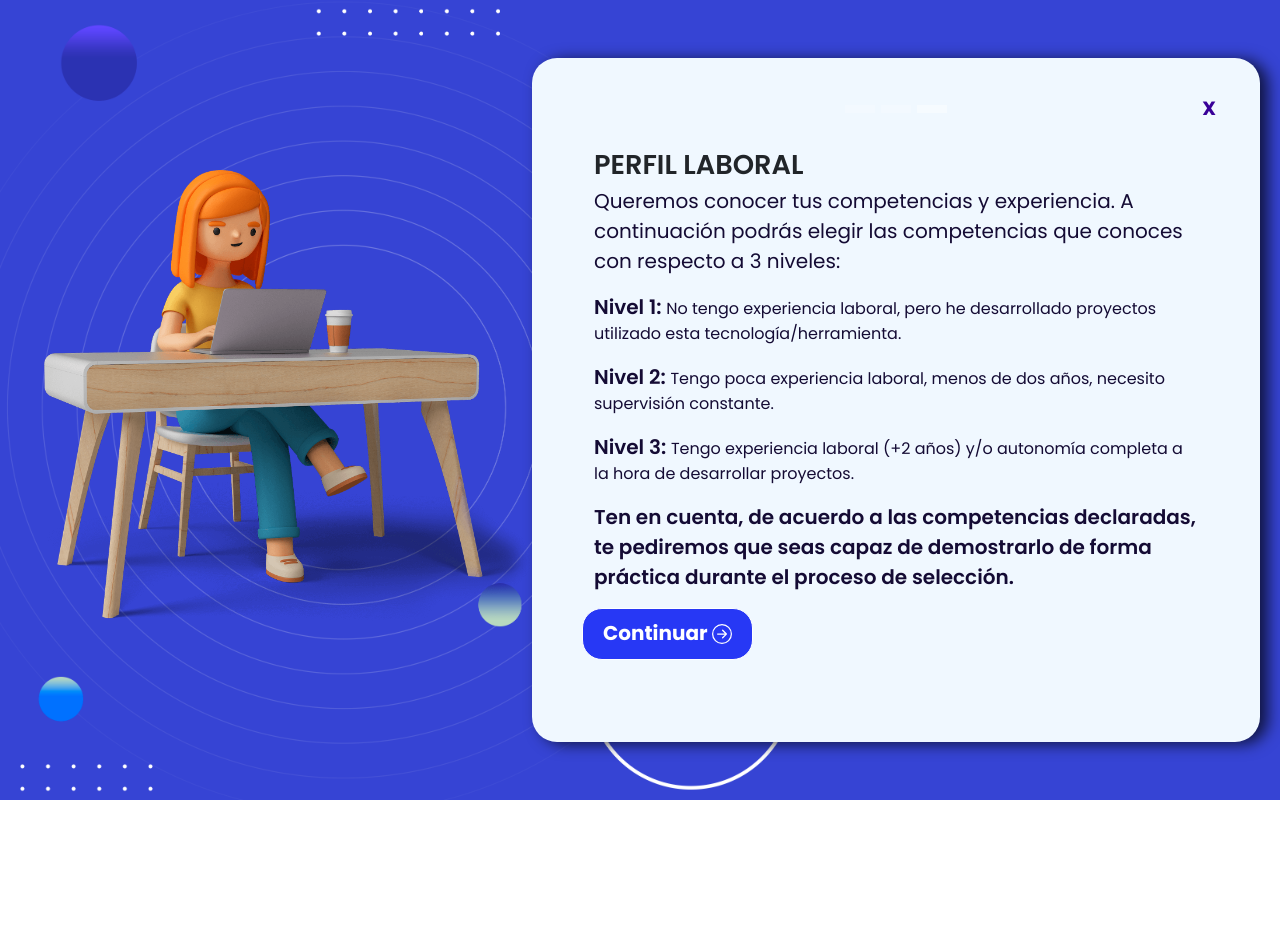
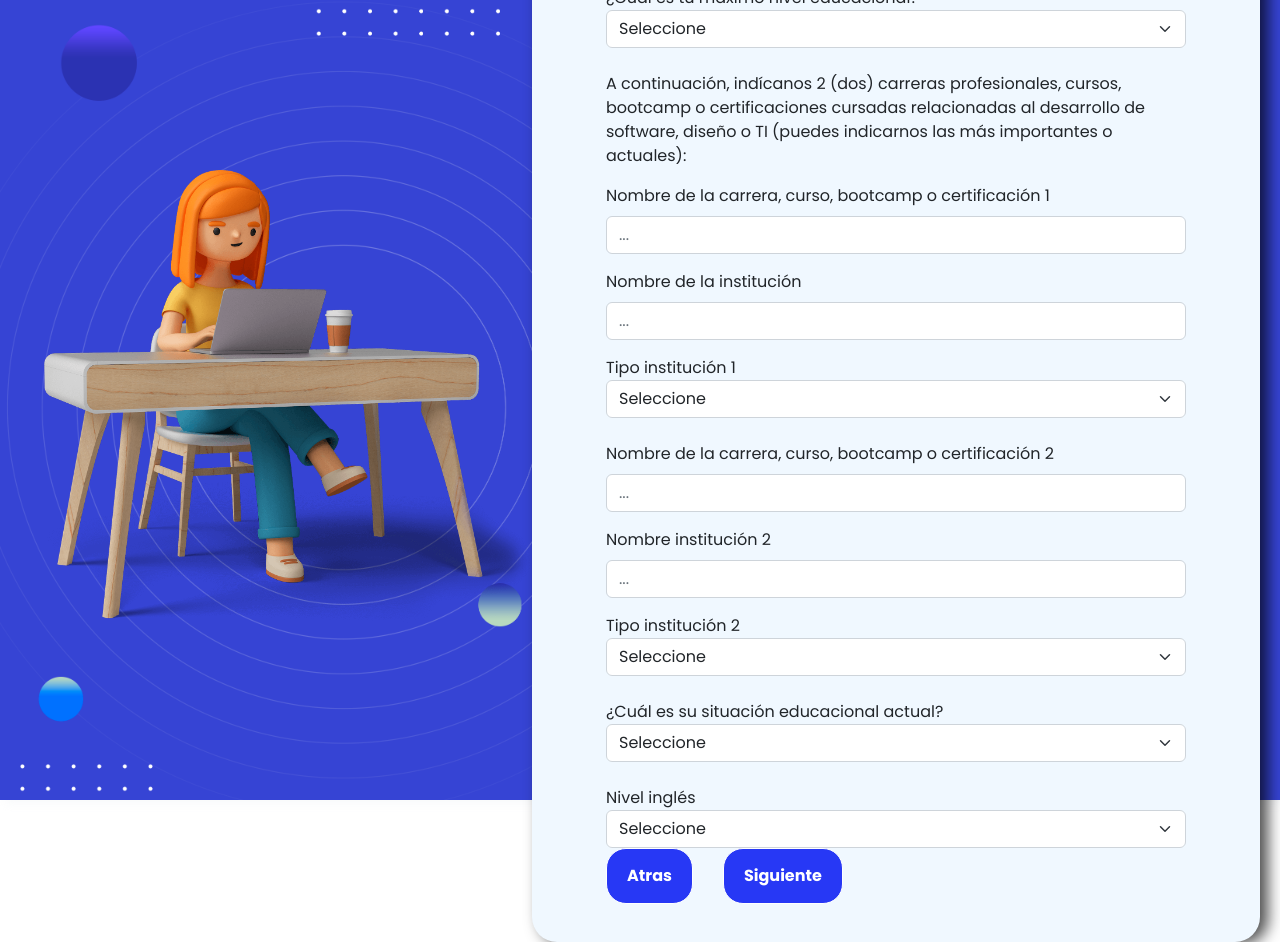
Before and after one commit to dlab-team/c7-frontend, a React (Create React App) app: page /carrou in a window 1280 px wide. Both pictures are taken after a click on the button 932 px from the left and 109 px from the top of the page. Before the commit the page ends 800 px from the top, so only its background shows below. Built offline with nearby package versions, Linux system fonts and the light colour scheme.

Commit message:
first commit academic profile

```diff
--- /dev/null
+++ b/src/components/AcademicProfile/AcademicProfile.js
@@ -0,0 +1,113 @@
+import React from "react";
+import Form from 'react-bootstrap/Form';
+
+const AcademicProfile = () => {
+    return (
+        <div className="my-6 mx-auto">
+            <Form className="container">
+                <label>¿Cuál es tu máximo nivel educacional?</label>
+                <Form.Select >
+                    <option>Seleccione</option>
+                    <option value="1">Universidad completa</option>
+                    <option value="2">Universidad incompleta o en curso</option>
+                    <option value="3">Instituo profesional o CFT completa</option>
+                    <option value="4">Instituo profesional o CFT en curso</option>
+                    <option value="5">Educación media completa</option>
+                    <option value="6">Escolar completa</option>
+                    <option value="7">Escolar incompleta</option>
+                    <option value="8">Postgrado completo</option>
+                    <option value="9">Postgrado incompleto</option>
+                </Form.Select>
+                <br/>
+                <p> A continuación, indícanos 2 (dos) carreras profesionales, cursos, bootcamp o
+                    certificaciones cursadas relacionadas al desarrollo de software, diseño o TI
+                    (puedes indicarnos las más importantes o actuales): </p>
+
+                <Form.Group className="mb-3" controlId="exampleForm.ControlInput1">
+                    <Form.Label>Nombre de la carrera, curso, bootcamp o certificación 1</Form.Label>
+                    <Form.Control type="text" placeholder="..." />
+                </Form.Group>
+
+                <Form.Group className="mb-3" controlId="exampleForm.ControlInput1">
+                    <Form.Label>Nombre de la institución</Form.Label>
+                    <Form.Control type="text" placeholder="..." />
+                </Form.Group>
+                <label>Tipo institución 1</label>
+                <Form.Select >
+                <br/>
+                    <option>Seleccione</option>
+                    <option value="1">Postgrado</option>
+                    <option value="2">Instituto</option>
+                    <option value="3">Universidad</option>
+                    <option value="2">Bootcamp</option>
+                    <option value="3">Otro</option>
+                </Form.Select>
+                <br/>
+                <Form.Group className="mb-3" controlId="exampleForm.ControlInput1">
+                    <Form.Label>Nombre de la carrera, curso, bootcamp o certificación 2</Form.Label>
+                    <Form.Control type="text" placeholder="..." />
+                </Form.Group>
+                <Form.Group className="mb-3" controlId="exampleForm.ControlInput1">
+                    <Form.Label>Nombre institución 2</Form.Label>
+                    <Form.Control type="text" placeholder="..." />
+                </Form.Group>
+                <label>Tipo institución 2</label>
+                <Form.Select >
+                    <option>Seleccione</option>
+                    <option value="1">Postgrado</option>
+                    <option value="2">Instituto</option>
+                    <option value="3">Universidad</option>
+                    <option value="2">Bootcamp</option>
+                    <option value="3">Otro</option>
+                </Form.Select>
+                <br/>
+                <label>¿Cuál es su situación educacional actual?</label>
+                <Form.Select >
+                    <option>Seleccione</option>
+                    <option value="1">Egresado</option>
+                    <option value="2">Titulado</option>
+                    <option value="3">En curso</option>
+                    <option value="1">Inconclusa</option>
+                    <option value="2">Otra</option>
+                    <option value="3">Estudios técnicos o universitarios en otra área</option>
+                </Form.Select>
+                <br/>
+                <label>Nivel inglés</label>
+                <Form.Select >
+                    <option>Seleccione</option>
+                    <option value="1">Ninguno</option>
+                    <option value="2">Principiante A1</option>
+                    <option value="3">Principiante A2</option>
+                    <option value="4">Pre-Intermedio B1</option>
+                    <option value="5">Intermedio B2</option>
+                    <option value="6">Intermedio Avanzado C2</option>
+                    <option value="7">Avanzado C2</option>
+                </Form.Select>
+                <div
+                    style={{
+                    display: "flex",
+                    gap: "30px",
+                    }}
+                >
+                    <input
+                    type={"button"}
+                    value="Atras"
+                    className="btn-app btn-app--blue"
+                    data-bs-target="#carouselExampleCaptions"
+                    data-bs-slide="prev"
+                    />
+
+                    <input
+                    type={"button"}
+                    value="Siguiente"
+                    className="btn-app btn-app--blue"
+                    data-bs-target="#carouselExampleCaptions"
+                    data-bs-slide="next"
+                    />
+                </div>
+            </Form>
+        </div>
+      );
+    }
+
+    export default AcademicProfile;
--- a/src/components/WorkProfile_FormController/FormController.js
+++ b/src/components/WorkProfile_FormController/FormController.js
@@ -1,7 +1,7 @@
 import React from "react";
 import "./FormController.scss";
 import FormWorkProfile from "../FormWorkProfile";
-
+import AcademicProfile from "../AcademicProfile/AcademicProfile";
 const FormController = () => {
   return (
     <>
@@ -44,6 +44,11 @@ const FormController = () => {
           <div className="carousel-item">
             <span className="text__subject ">DATOS DE TU CUENTA</span>
             <TestForm />
+          </div>
+
+          <div className="carousel-item">
+            <span className="text__subject ">PERFIL ACADÉMICO</span>
+            <AcademicProfile />
           </div>
 
           <div className="carousel-item">
```
Also changed, not shown: src/components/AcademicProfile/academicProfile.scss (added).
